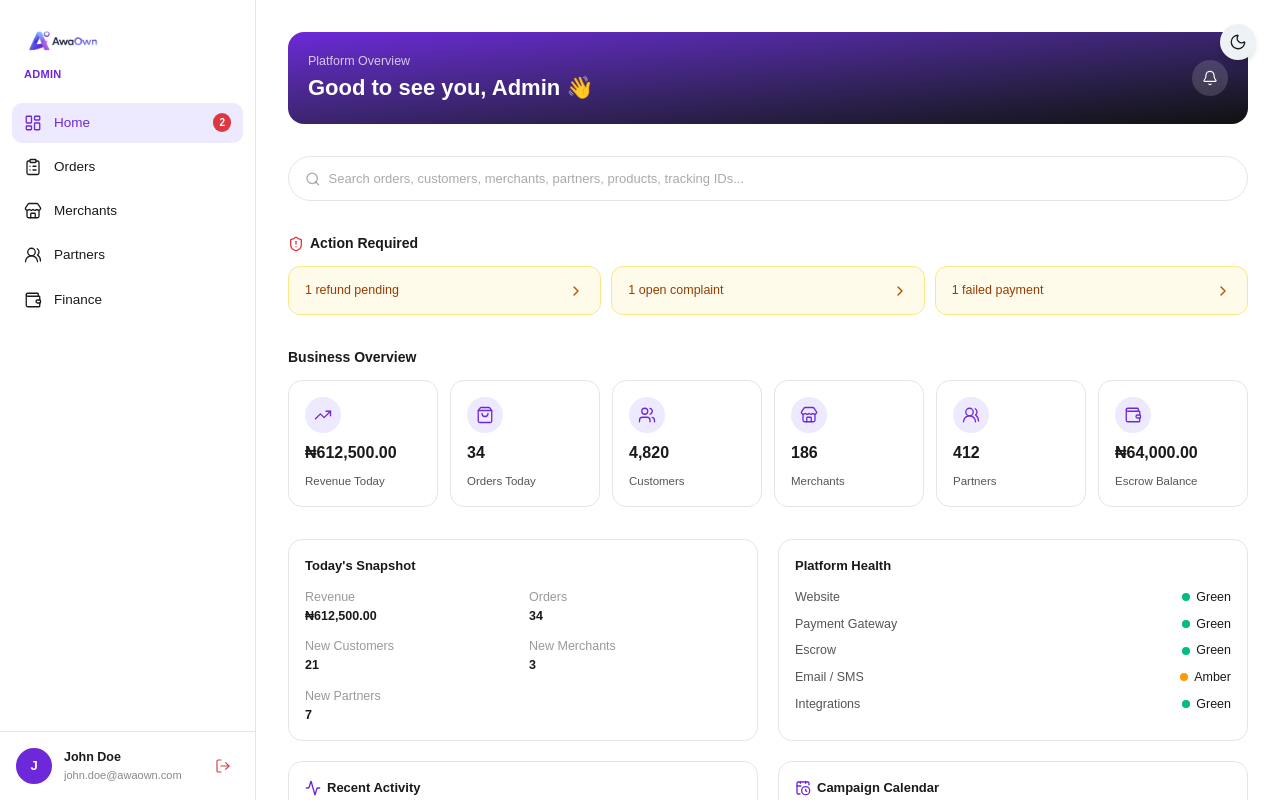
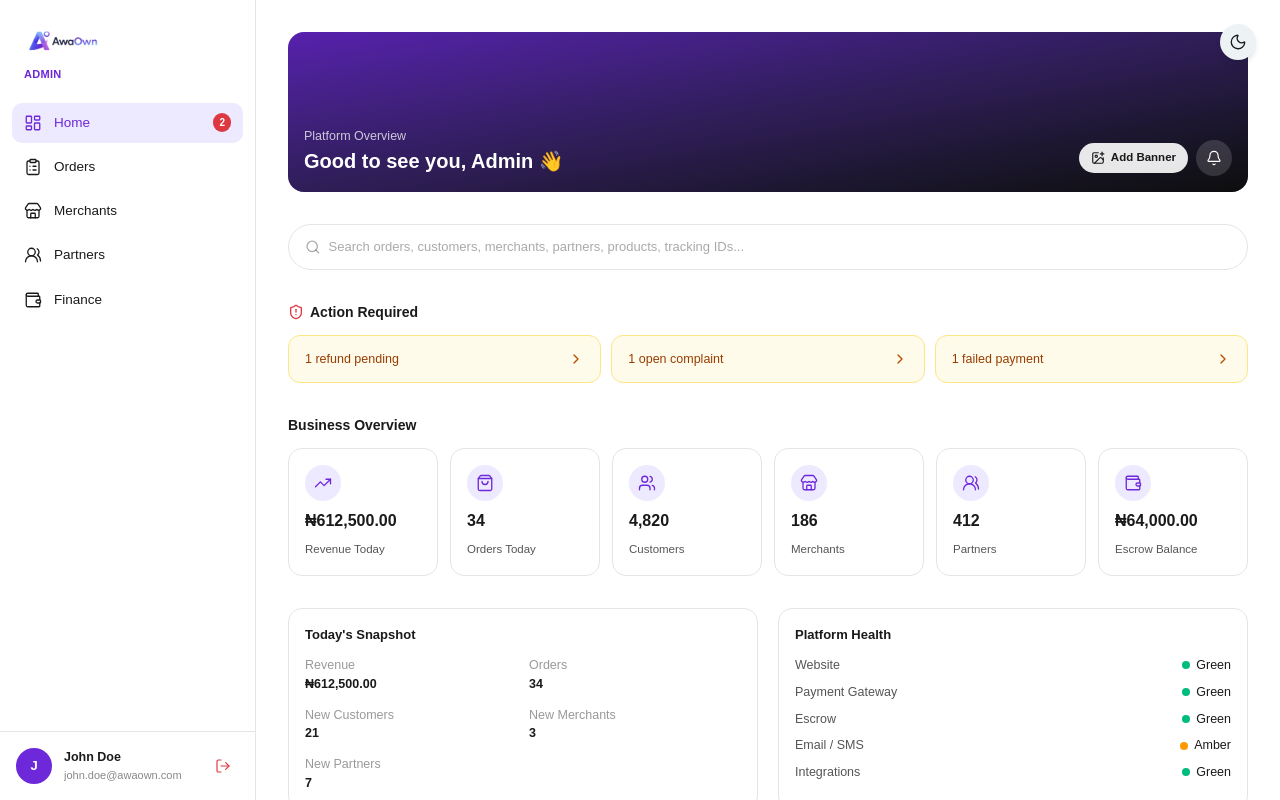
Before and after one commit to KobiManuel/awaown, a Next.js app: page /admin in a window 1280 px wide. Shown: the top 800 px of the page. Built offline with nearby package versions, Linux system fonts and the light colour scheme; sample sign-in values are in the browser's storage; a web font is replaced by a local one.

Commit message:
feat: add dashboard banner upload functionality and state management

```diff
--- a/app/admin/page.js
+++ b/app/admin/page.js
@@ -1,8 +1,9 @@
 "use client";
 
-import React, { useMemo, useState } from "react";
+import React, { useMemo, useRef, useState } from "react";
 import Link from "next/link";
-import { useSelector } from "react-redux";
+import Image from "next/image";
+import { useDispatch, useSelector } from "react-redux";
 import {
   Search,
   Bell,
@@ -24,6 +25,7 @@ import {
   UserCog,
   Settings,
   History,
+  ImagePlus,
 } from "lucide-react";
 import {
   businessOverview,
@@ -36,6 +38,9 @@ import {
   HEALTH_TONE,
   customersDirectory,
 } from "@/lib/admin-data";
+import { setDashboardBanner } from "@/lib/store/adminSlice";
+import { readImageAsCompressedDataURL } from "@/lib/file-utils";
+import { useToast } from "@/app/Components/Dashboard/ToastContext";
 
 const KPI = ({ icon: Icon, label, value, href }) => {
   const Wrapper = href ? Link : "div";
@@ -68,7 +73,11 @@ const MANAGE_LINKS = [
 ];
 
 export default function AdminHome() {
+  const dispatch = useDispatch();
+  const showToast = useToast();
+  const bannerInputRef = useRef(null);
   const [query, setQuery] = useState("");
+  const dashboardBanner = useSelector((s) => s.admin.dashboardBanner);
   const merchantVerification = useSelector((s) => s.merchant.verification);
   const partnerVerification = useSelector((s) => s.partner.verification);
   const refunds = useSelector((s) => s.admin.refunds);
@@ -141,15 +150,39 @@ export default function AdminHome() {
     return results.slice(0, 12);
   }, [query, adminMerchants, adminPartners, merchantOrders, merchantProducts]);
 
+  const handleBannerChange = async (e) => {
+    const file = e.target.files?.[0];
+    if (!file) return;
+    dispatch(setDashboardBanner(await readImageAsCompressedDataURL(file)));
+    showToast("Dashboard banner updated");
+    e.target.value = "";
+  };
+
   return (
     <div className="flex flex-col gap-6 pb-6 font-shop lg:mx-auto lg:w-full lg:max-w-[1200px] lg:gap-8">
-      <div className="mx-4 mt-4 flex items-center justify-between rounded-[16px] bg-gradient-to-br from-shop-accent-1 to-shop-accent-2 px-5 py-5 text-white lg:mx-8 lg:mt-8">
+      {/* Dashboard banner */}
+      <div className="relative mx-4 mt-4 flex h-32 items-end overflow-hidden rounded-[16px] bg-gradient-to-br from-shop-accent-1 to-shop-accent-2 lg:mx-8 lg:mt-8 lg:h-40">
+        {dashboardBanner && (
+          <Image src={dashboardBanner} alt="Dashboard banner" fill className="object-cover" priority />
+        )}
+        <div className="absolute inset-0 bg-black/20" />
+        <input ref={bannerInputRef} type="file" accept="image/*" className="hidden" onChange={handleBannerChange} />
+        <div className="relative flex w-full items-end justify-between p-4">
           <div>
             <p className="text-[12.5px] text-white/75">Platform Overview</p>
-          <p className="text-[17px] font-semibold lg:text-[22px]">
+            <p className="text-[16px] font-bold text-white lg:text-[20px]">
               Good to see you, Admin 👋
             </p>
           </div>
+          <div className="flex items-center gap-2">
+            <button
+              type="button"
+              onClick={() => bannerInputRef.current?.click()}
+              className="flex items-center gap-1.5 rounded-full bg-white/90 px-3 py-1.5 text-[11.5px] font-semibold text-shop-heading"
+            >
+              <ImagePlus className="h-3.5 w-3.5" />
+              {dashboardBanner ? "Edit Banner" : "Add Banner"}
+            </button>
             <button
               type="button"
               aria-label="Notifications"
@@ -157,6 +190,8 @@ export default function AdminHome() {
             >
               <Bell className="h-4 w-4 text-white" strokeWidth={1.75} />
             </button>
+          </div>
+        </div>
       </div>
 
       {/* Global search */}
```
Also changed, not shown: lib/store/adminSlice.js. Lines whose indentation alone changed are shown as unchanged.
